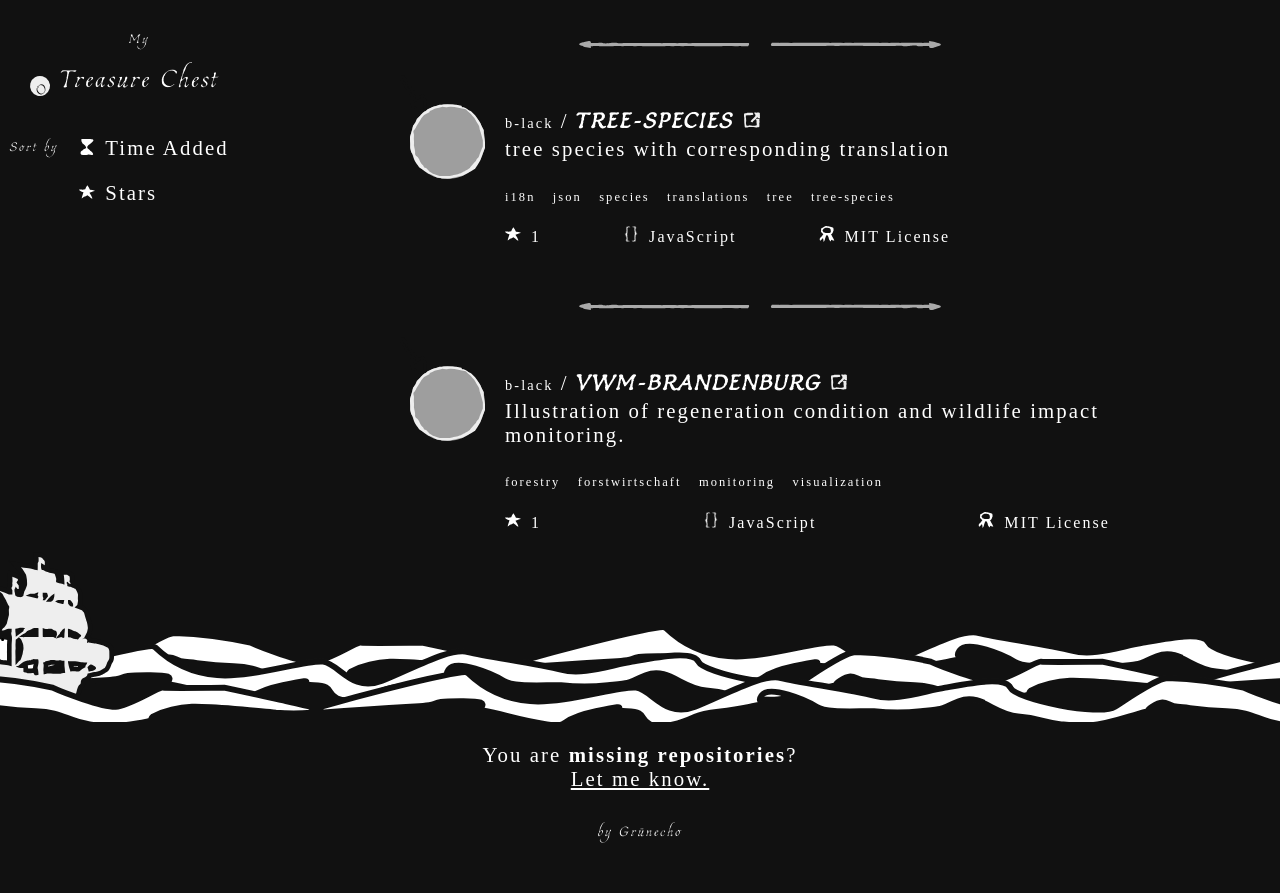
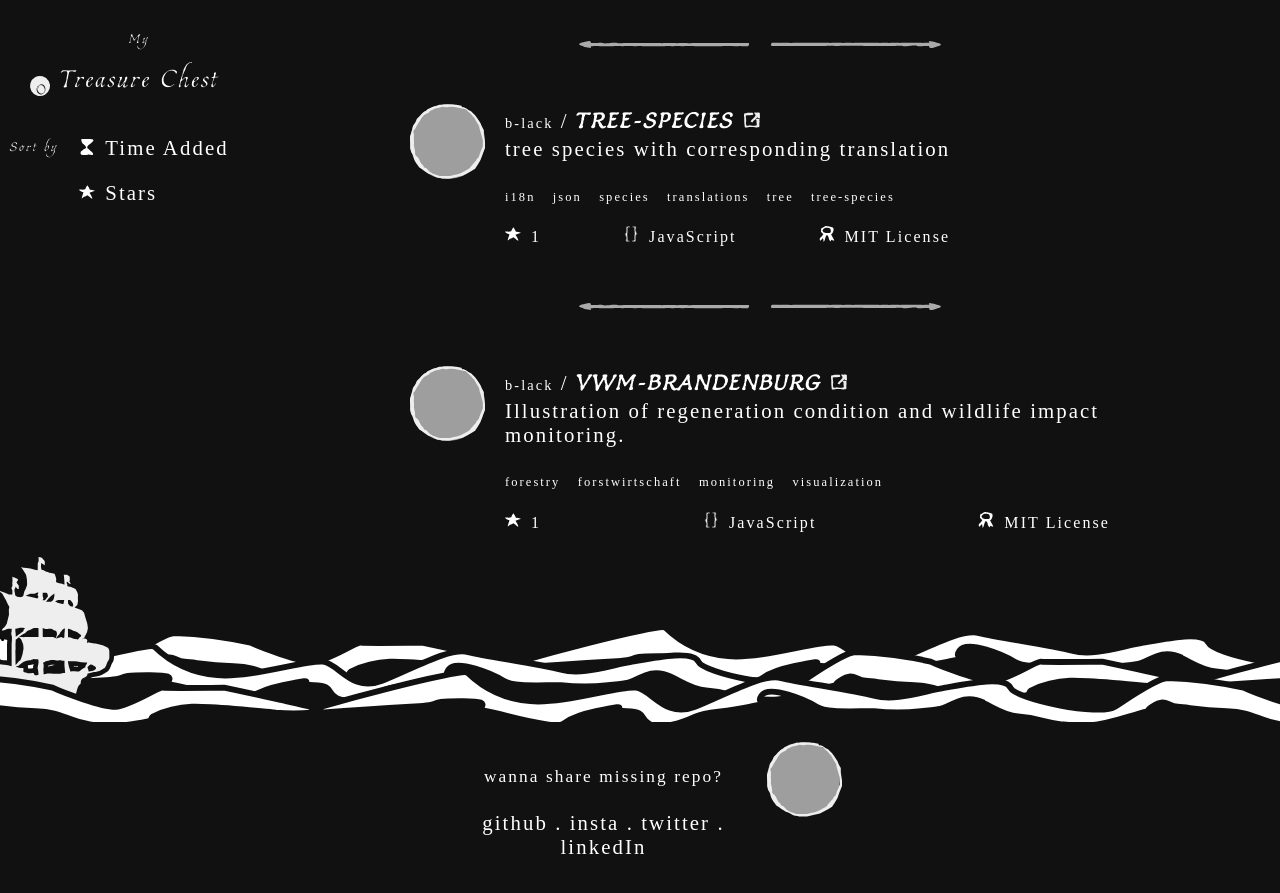
Before and after one commit to b-lack/ThePirateForest, a Jekyll site: the page built from docs/index.markdown, in a window 1280 px wide and 900 px high, scrolled down 12099 px. Shown: the top 893 px of the window. Built offline with Jekyll 4.4.1, drawn with Linux system fonts in a browser that asks for light colours; before the commit the page ends 12966 px from its top, so only the background shows below that; grey boxes are pictures that could not be loaded.

Commit message:
add contact

```diff
--- a/docs/_includes/html-footer.html
+++ b/docs/_includes/html-footer.html
@@ -4,12 +4,22 @@
     </div>
 </div>
 <footer>
-    <div>
+    <div class="pf-row">
         <p>
-            You are <b>missing repositories</b>?<br/>
-            <a class="pf-unterlines" href="https://github.com/b-lack/ThePirateForest/issues" target="blank">Let me know.</a>
+            <small>
+                wanna share missing repo?<br/>
+            </small><br/>
+            <a href="https://github.com/b-lack/ThePirateForest/issues" target="_blank">github</a> .
+            <a href="https://www.instagram.com/alptraum.eins/" target="_blank">insta</a> .
+            <a href="https://twitter.com/gruenecho" target="_blank">twitter</a> .
+            <a href="https://www.linkedin.com/in/gerrit-balindt" target="_blank">linkedIn</a>
         </p>
-        <h4>by <a href="https://gruenecho.de/en">Grünecho</a></h4>
+        <div class="pf-pirate-avatar">
+            <div class="pf-cross pf-clickable" onclick="collect('ZXMwoNmcEB1XIN7plJeDv'); return false;"></div>
+            <a href="https://github.com/b-lack/ThePirateForest/issues">
+                <img src="https://avatars.githubusercontent.com/u/11278402?v=4" title="b-lack" alt="b-lack">
+            </a>
+        </div>
     </div>
 </footer>
 <script async="" src="./assets/app.js"></script>
--- a/docs/index.markdown
+++ b/docs/index.markdown
@@ -7,10 +7,6 @@ title: The Pirate Forest
 filter: true
 type: pf-type-index
 ---
-
-<!--## Tag selection
-
-{% include tag-selection.html %}-->
 
 <header class="text-center">
     <h1 class="pf-title">The Pirate Forest</h1>
```
